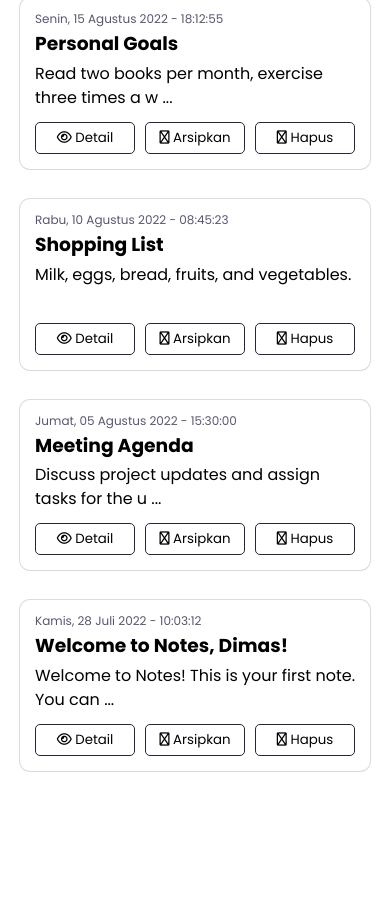
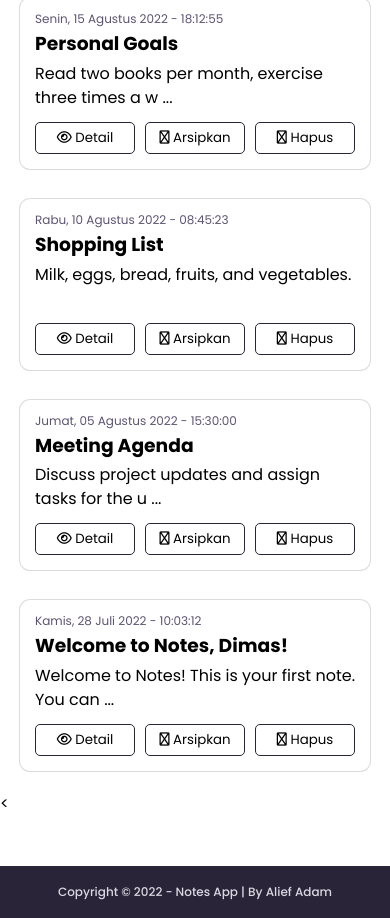
Before and after one commit to aliefadam/dicodiing-notes-app, a plain HTML site: page index.html in a window 390 px wide. Shown: the part 3136-4054 px from the top of the page. Before the commit the page ends 3927 px from the top, so only its background shows below. Drawn offline with Linux system fonts and the light colour scheme; some packages are replaced by stand-ins of ours; a script that the page names is missing.

Commit message:
finishing

```diff
--- a/assets/css/main.css
+++ b/assets/css/main.css
@@ -11,10 +11,6 @@
   box-sizing: border-box;
   text-decoration: none;
   font-family: "Poppins", sans-serif;
-}
-
-body {
-  padding: 30px;
 }
 
 h1,
--- a/assets/css/responsive.css
+++ b/assets/css/responsive.css
@@ -1,7 +1,8 @@
 @media (max-width: 575.98px) {
-  body {
-    padding: 20px;
+  #main-content {
+    padding: 20px !important;
   }
+
   header {
     display: flex;
     flex-direction: column;
@@ -30,6 +31,12 @@
   #modal-detail .modal-container .modal-body .item p:not(.detail-title) {
     text-align: left !important;
   }
+
+  footer p {
+    display: block;
+    text-align: center;
+    font-size: 12px;
+  }
 }
 
 @media (min-width: 768px) and (max-width: 991.98px) {
--- a/assets/css/style.css
+++ b/assets/css/style.css
@@ -5,6 +5,10 @@
 
 body {
   position: relative;
+}
+
+#main-content {
+  padding: 30px;
 }
 
 header {
@@ -261,3 +265,13 @@ main .container-catatan .catatan-item .action .btn-hapus:hover {
   line-height: 1.5;
   text-align: justify;
 }
+
+footer {
+  padding: 20px 0;
+  display: flex;
+  justify-content: center;
+  align-items: center;
+  margin-top: 50px;
+  color: var(--white);
+  background-color: var(--primary);
+}
--- /dev/null
+++ b/assets/js/components/MyFooter.js
@@ -0,0 +1,21 @@
+class MyFooter extends HTMLElement {
+  constructor() {
+    super();
+  }
+
+  connectedCallback() {
+    this.render();
+  }
+
+  render() {
+    this.innerHTML = `
+        <<footer>
+            <p class="poppins-medium">
+                Copyright &copy; 2022 - <span class="">Notes App | By Alief Adam</span>
+            </p>
+        </footer>
+    `;
+  }
+}
+
+customElements.define("my-footer", MyFooter);
--- a/assets/js/index.js
+++ b/assets/js/index.js
@@ -1,6 +1,7 @@
 import "./components/NoteItem.js";
 import "./components/InfoCard.js";
 import "./components/AddNoteForm.js";
+import "./components/MyFooter.js";
 import Utils from "./utils.js";
 
 const notesData = [
--- a/index.html
+++ b/index.html
@@ -46,6 +46,7 @@
     />
   </head>
   <body>
+    <div id="main-content">
       <header>
         <div class="left header-item">
           <h2 class="text-primary poppins-semibold">
@@ -90,6 +91,15 @@
 
         <div class="container-catatan" id="container-catatan"></div>
       </main>
+    </div>
+
+    <my-footer></my-footer>
+
+    <!-- <footer>
+      <p class="poppins-medium">
+        Copyright &copy; 2022 - <span class="">Notes App | By Alief Adam</span>
+      </p>
+    </footer> -->
 
     <!-- modal detail -->
     <div id="modal-detail">
```
Lines whose indentation alone changed are shown as unchanged.
